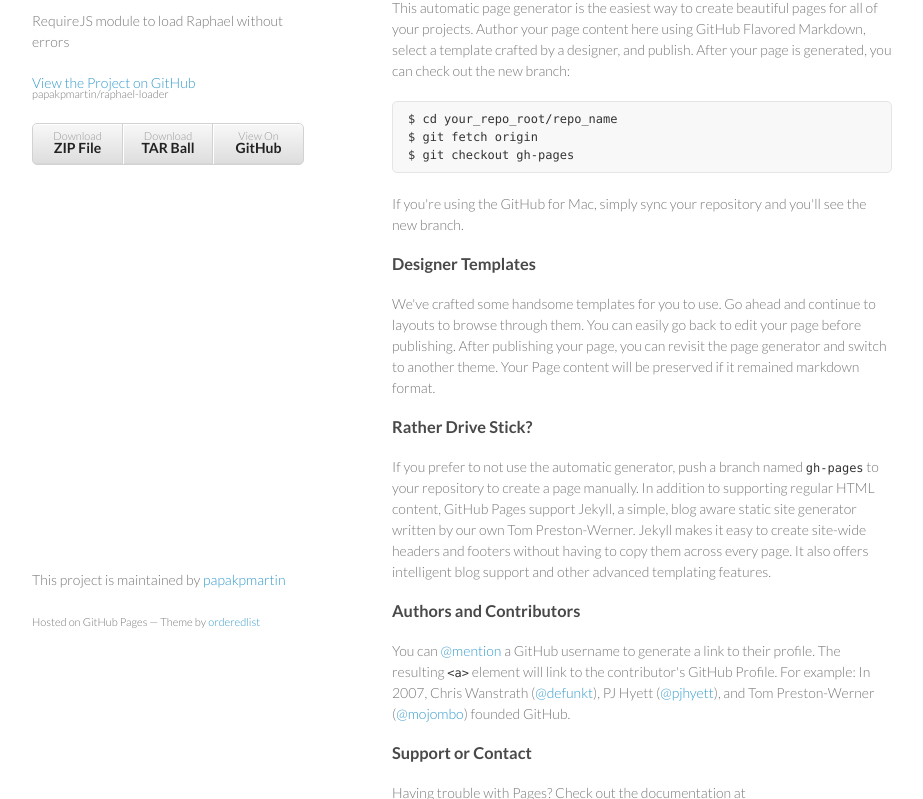
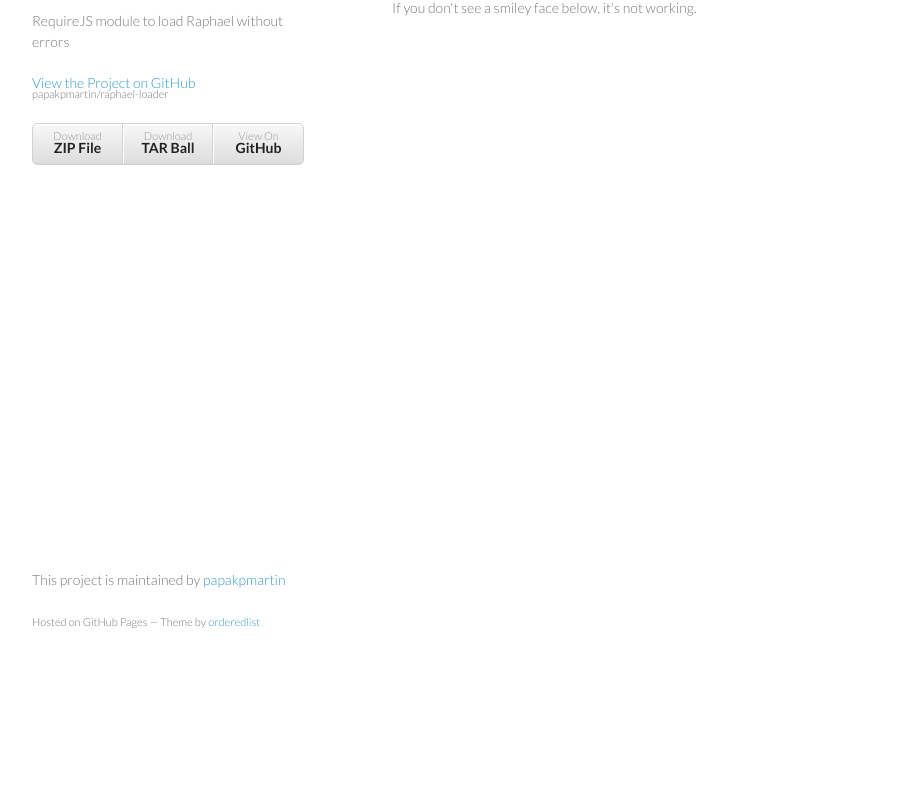
Before and after one commit to papakpmartin/raphael-loader, a plain HTML site: page index.html in a window 1280 px wide. Shown: the part 99-898 px from the top of the page, without its empty margins (178-1101 px from the left). After the commit the page ends 800 px from the top, so only its background shows below. Drawn offline with Linux system fonts and the light colour scheme.

Commit message:
Beginning to try to set up a page running a sample

```diff
--- a/index.html
+++ b/index.html
@@ -28,32 +28,9 @@
         </ul>
       </header>
       <section>
-        <h3>Welcome to GitHub Pages.</h3>
-
-<p>This automatic page generator is the easiest way to create beautiful pages for all of your projects. Author your page content here using GitHub Flavored Markdown, select a template crafted by a designer, and publish. After your page is generated, you can check out the new branch:</p>
-
-<pre><code>$ cd your_repo_root/repo_name
-$ git fetch origin
-$ git checkout gh-pages
-</code></pre>
-
-<p>If you're using the GitHub for Mac, simply sync your repository and you'll see the new branch.</p>
-
-<h3>Designer Templates</h3>
-
-<p>We've crafted some handsome templates for you to use. Go ahead and continue to layouts to browse through them. You can easily go back to edit your page before publishing. After publishing your page, you can revisit the page generator and switch to another theme. Your Page content will be preserved if it remained markdown format.</p>
-
-<h3>Rather Drive Stick?</h3>
-
-<p>If you prefer to not use the automatic generator, push a branch named <code>gh-pages</code> to your repository to create a page manually. In addition to supporting regular HTML content, GitHub Pages support Jekyll, a simple, blog aware static site generator written by our own Tom Preston-Werner. Jekyll makes it easy to create site-wide headers and footers without having to copy them across every page. It also offers intelligent blog support and other advanced templating features.</p>
-
-<h3>Authors and Contributors</h3>
-
-<p>You can <a href="https://github.com/blog/821" class="user-mention">@mention</a> a GitHub username to generate a link to their profile. The resulting <code>&lt;a&gt;</code> element will link to the contributor's GitHub Profile. For example: In 2007, Chris Wanstrath (<a href="https://github.com/defunkt" class="user-mention">@defunkt</a>), PJ Hyett (<a href="https://github.com/pjhyett" class="user-mention">@pjhyett</a>), and Tom Preston-Werner (<a href="https://github.com/mojombo" class="user-mention">@mojombo</a>) founded GitHub.</p>
-
-<h3>Support or Contact</h3>
-
-<p>Having trouble with Pages? Check out the documentation at <a href="http://help.github.com/pages">http://help.github.com/pages</a> or contact <a href="mailto:support@github.com">support@github.com</a> and we’ll help you sort it out.</p>
+        <h3>Example</h3>
+		<p>If you don't see a smiley face below, it's not working.</p>
+		<div id="paper"></div>
       </section>
       <footer>
         <p>This project is maintained by <a href="https://github.com/papakpmartin">papakpmartin</a></p>
```
